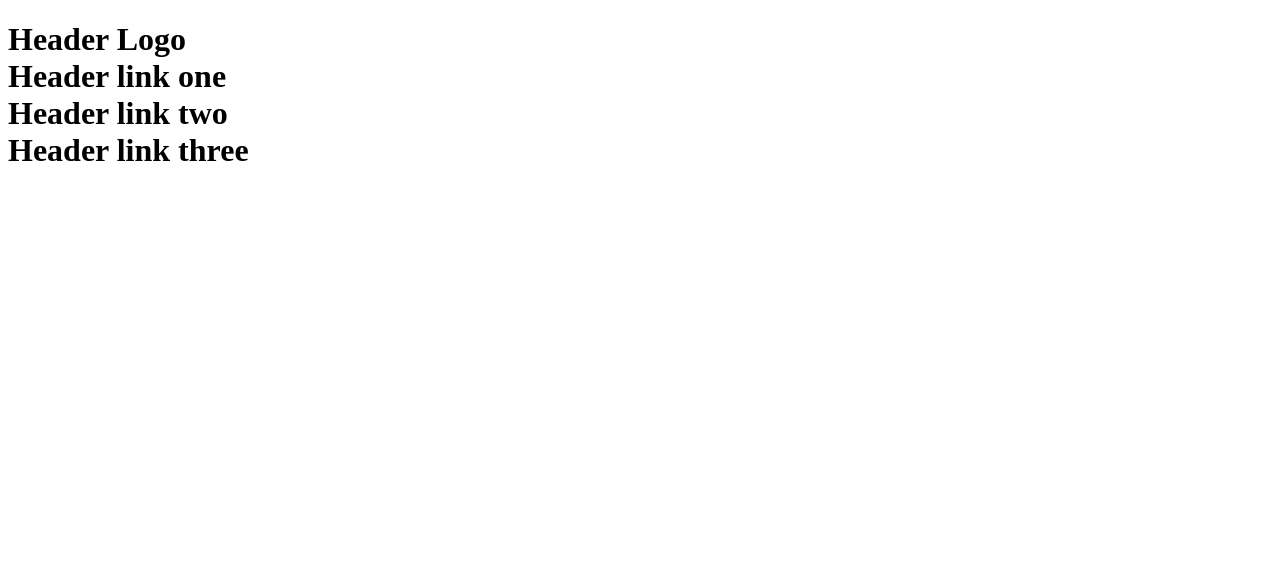
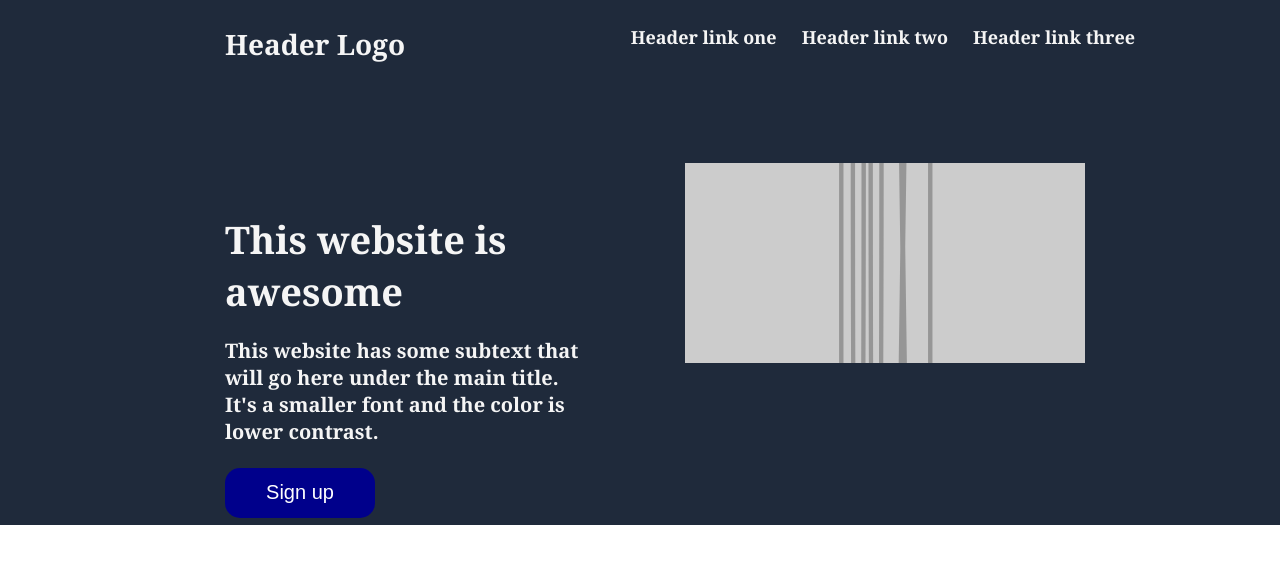
Before and after one commit to bunkerdog/landing-page, a plain HTML site: page index.html in a window 1280 px wide. Drawn offline with Linux system fonts and the light colour scheme; placeholder pictures from the web are drawn by us.

Commit message:
Add container(part1) for header logo and header links Add container(part2) for mid Add biglogo and header links Add padding and flex

```diff
--- a/index.html
+++ b/index.html
@@ -9,7 +9,7 @@
 </head>
 <body>
     <h1>
-
+        <div class="part1">
             <div class="biglogo">
                 <div class="bigheader">Header Logo</div>
             </div>
@@ -18,7 +18,25 @@
                 <div link="header link two">Header link two</div>
                 <div link="header link three">Header link three</div>
             </div>
+        </div>
+        <div class="midhigh">
+            <div class="part2">
+                <div class="awesome">
+                    <div class="title">This website is awesome</div>
+                </div>
+                <div class="para">
+                    <p>This website has some subtext that will go here under the main title. It's a smaller font and the color is lower contrast.</p>
+                </div>
+                <div class="button">
+                    <button link="sign up">Sign up</button>
+                </div>
+            </div>
+            <div class="part3">
+                <img src="https://dummyimage.com/100/00ff48/ff0000.png&text=Image+Found" alt="not found image" />
+            </div>
+        </div>
     </h1>
+
 
 </body>
 </html>
--- a/style.css
+++ b/style.css
@@ -0,0 +1,72 @@
+body {
+    margin: 0;
+
+}
+h1 {
+    background-color: rgb(31, 42, 59);
+    font-family: Georgia, 'Times New Roman', Times, serif;
+    color: whitesmoke;
+    margin-top: 0;
+    height: 500px;
+    margin: 0;
+    padding: 25px 95px 0px 225px;
+
+
+}
+.part1 {
+    display: flex;
+    flex-direction: row;
+    justify-content: space-between;
+}
+.biglogo {
+    font-size: 28px;
+    font-weight: 700;
+    display: flex;
+}
+
+.links {
+    padding-right: 50px;
+    font-size: 18px;
+    display: flex;
+    gap: 25px;
+}
+
+.part2 {
+    width: 400px;
+    height: auto;
+    padding-top: 150px;
+    display: flex;
+    flex-direction: column;
+}
+
+.title {
+    font-size: 38px;
+    font-weight: 700;
+}
+
+p {
+    font-size: 20px;
+}
+
+button {
+    background-color: darkblue;
+    color: white;
+    font-size: 20px;
+    width: 150px;
+    height: 50px;
+    border-radius: 15px;
+    border-style: none;
+}
+
+.midhigh {
+    display: flex;
+    flex-direction: row;
+    justify-content: space-between;
+}
+img {
+    margin: 100px;
+    width: 400px;
+    height: 200px;
+    display: flex;
+
+}
```
Lines whose indentation alone changed are shown as unchanged.
